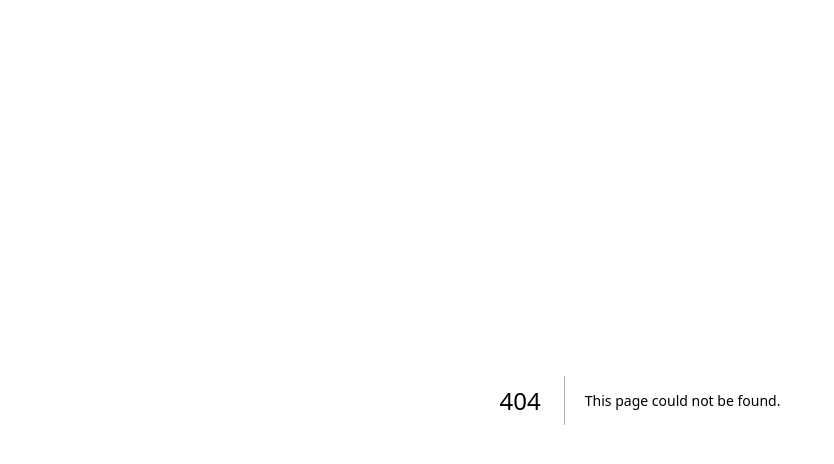
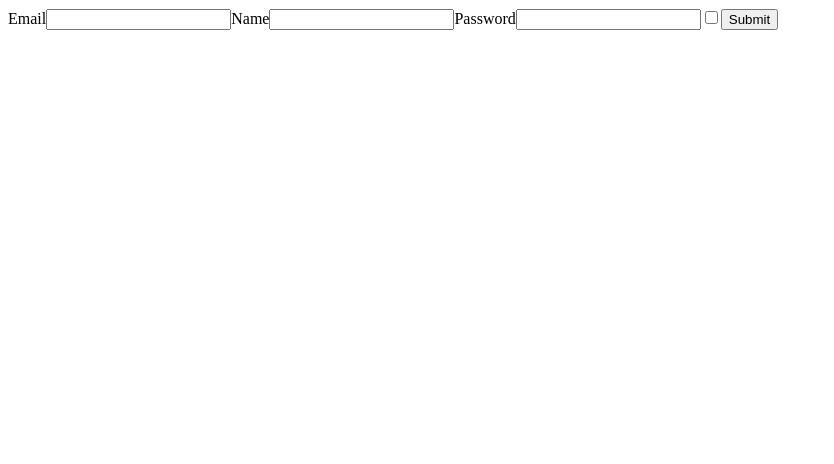
Before and after one commit to ericfei0521/Blog-FE, a Next.js app: page /auth/signup in a window 1280 px wide. Before the commit this address had no page. Shown: the top 464 px of the page, without its empty margins (0-834 px from the left). Built offline with nearby package versions, Linux system fonts and the light colour scheme.

Commit message:
add delete post and signup

```diff
--- a/next.config.mjs
+++ b/next.config.mjs
@@ -10,6 +10,23 @@ const nextConfig = {
             },
         ],
     },
+    async rewrites() {
+        return [
+            {
+                source: "/auth/signup",
+                destination: "/sign-up",
+            },
+        ]
+    },
+    async redirects() {
+        return [
+            {
+                source: "/sign-up",
+                destination: "/auth/signup",
+                permanent: true,
+            },
+        ]
+    },
 }
 
 export default nextConfig
--- /dev/null
+++ b/src/pages/auth/signup.tsx
@@ -0,0 +1,65 @@
+import { useState } from "react"
+
+const SignUp = () => {
+    const [showPWD, setShowPWD] = useState(false)
+    const [data, setData] = useState<{
+        email: string
+        name: string
+        password: string
+    }>({
+        email: "",
+        name: "",
+        password: "",
+    })
+
+    const submit = () => {
+        fetch("http://localhost:8080/auth/signup", {
+            body: JSON.stringify(data),
+            method: "POST",
+            headers: {
+                "Content-Type": "application/json",
+            },
+        })
+            .then((res) => {
+                return res.json()
+            })
+            .then((result) => {
+                console.log("result", result)
+            })
+            .catch((err) => {
+                console.log(err)
+            })
+    }
+    return (
+        <div>
+            <label htmlFor="email">Email</label>
+            <input
+                type="email"
+                name="email"
+                onChange={(e) => {
+                    setData({ ...data, email: e.target.value })
+                }}
+            />
+            <label htmlFor="name">Name</label>
+
+            <input
+                type="text"
+                name="name"
+                onChange={(e) => {
+                    setData({ ...data, name: e.target.value })
+                }}
+            />
+            <label htmlFor="password">Password</label>
+            <input
+                type={showPWD ? "text" : "password"}
+                name="password"
+                onChange={(e) => {
+                    setData({ ...data, password: e.target.value })
+                }}
+            />
+            <input type="checkbox" onChange={() => setShowPWD(!showPWD)} />
+            <button onClick={submit}>Submit</button>
+        </div>
+    )
+}
+export default SignUp
```
Also changed, not shown: src/pages/Posts/[id].tsx (+14 -0 lines), src/pages/Posts/newPost.tsx (+7 -3 lines), src/pages/index.tsx (+8 -3 lines).
